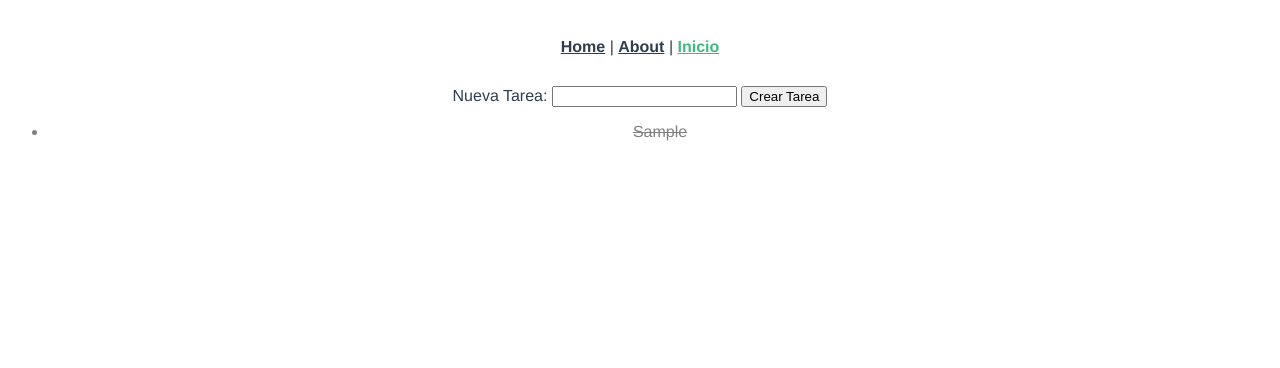
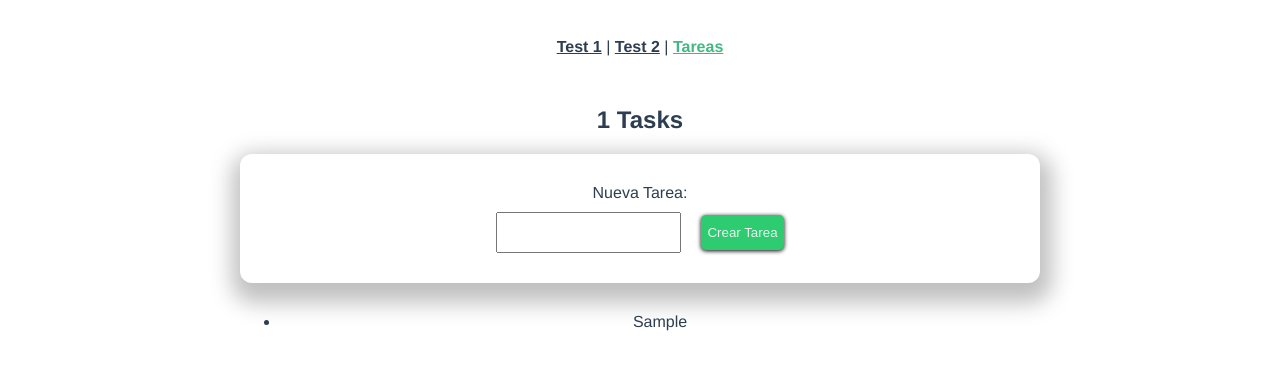
Before and after one commit to mariosanmartin/yannTiersenn, a Vue app: page /inicio in a window 1280 px wide. Both pictures are taken after typing "Sample" into the empty fields and a click on the input "Crear Tarea". Shown: the top 368 px of the page. Built offline with nearby package versions, Linux system fonts and the light colour scheme.

Commit message:
Se agrego estilo,poner ojo con el box-shadow es tremendo , se agrego mas que anda estilo , sin bootstrap , todo a manopla

```diff
--- a/src/App.vue
+++ b/src/App.vue
@@ -1,9 +1,9 @@
 <template>
   <div id="app">
     <div id="nav">
-      <router-link to="/">Home</router-link> |
-      <router-link to="/about">About</router-link> |
-      <router-link to="/inicio">Inicio</router-link>
+      <router-link to="/">Test 1</router-link> |
+      <router-link to="/about">Test 2</router-link> |
+      <router-link to="/inicio">Tareas</router-link>
     </div>
     <router-view />
   </div>
--- a/src/components/TodoList.vue
+++ b/src/components/TodoList.vue
@@ -1,21 +1,23 @@
 <template>
-  <div>
-    <!-- <h2>Componente 3</h2> -->
-    <form id="app" @submit.prevent="createTask">
+  <div class="task-list">
+    <h2>{{ tasks.length }} Tasks</h2>
+    <form class="form" @submit.prevent="createTask">
       <label class="label" for="task">Nueva Tarea: </label>
-      <input type="text" v-model="newTask" id="task" />
-      {{ newTask }}
-      <input type="submit" value="Crear Tarea" />
-      <ul>
+      <input class="input" type="text" v-model="newTask" id="task" />
+      <!-- {{ newTask }} -->
+      <input class="button" type="submit" value="Crear Tarea" />
+    </form>
+    <ul class="list">
       <li
+        class="task"
         v-for="(task, i) in tasks"
         :key="`task` + i"
         :class="{ completed: task.completed }"
+        @click="completedTask(task.text)"
       >
         {{ task.text }}
       </li>
     </ul>
-    </form>
   </div>
 </template>
 
@@ -31,21 +33,65 @@ export default {
     createTask() {
       let task = {
         text: this.newTask,
-        completed: true
+        completed: false
       };
       // Mete la tarea en el array tareas
       this.tasks.push(task);
       // y luego limpiamos el text
       this.newTask = "";
       console.log(this.tasks);
+    },
+    completedTask(taskText) {
+      for (let i = 0; i < this.tasks.length; ++i) {
+        let task = this.tasks[i];
+        if (taskText === task.text) {
+          task.completed = !task.completed;
+        }
+      }
     }
   }
 };
 </script>
 
 <style>
+.task-list {
+  width: 800px;
+  max-width: 100%;
+  margin: 0px auto;
+}
+.form {
+  background: white;
+  border-radius: 12px;
+  padding: 30px;
+  box-shadow: 2px 10px 22px 10px rgba(0, 0, 0, 0.25);
+  margin-top: 10px;
+}
+.label {
+  display: block;
+  margin-bottom: 10px;
+}
+.input {
+  height: 35px;
+}
+.button {
+  margin-left: 20px;
+  height: 35px;
+  border: none;
+  border-radius: 5px;
+  box-shadow: 0 1px 4px rgba(0, 0, 0, 2);
+  background-color: #2ecc71;
+  color: #ecf0f1;
+  cursor: pointer;
+}
+.list {
+  margin-top: 30px;
+}
+.task {
+  cursor: pointer;
+  margin: 10px 0;
+}
 .completed {
   text-decoration: line-through;
-  color: gray;
+  color: lightgrey;
 }
 </style>
```
Lines whose indentation alone changed are shown as unchanged.
